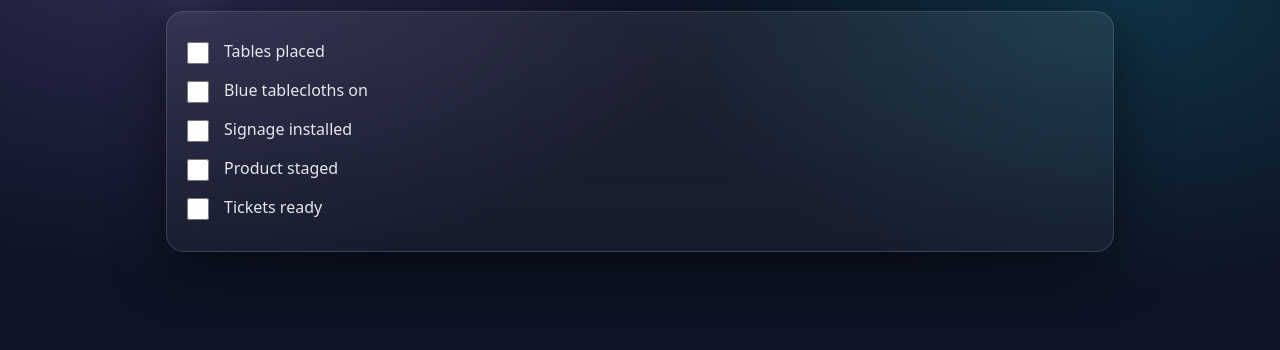
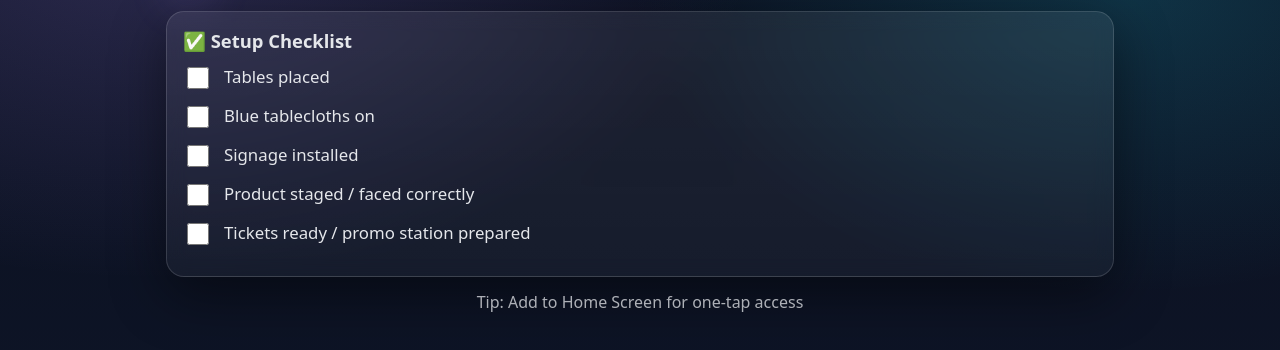
Before and after one commit to KristineMK72/promo-ops, a plain HTML site: page setup.html in a window 1280 px wide. Shown: the part 78-428 px from the top of the page. Drawn offline with Linux system fonts and the light colour scheme.

Commit message:
Update setup.html

```diff
--- a/setup.html
+++ b/setup.html
@@ -19,13 +19,16 @@
   </header>
 
   <section class="card">
-  <label class="chk"><input type="checkbox"> Tables placed</label>
-  <label class="chk"><input type="checkbox"> Blue tablecloths on</label>
-  <label class="chk"><input type="checkbox"> Signage installed</label>
-  <label class="chk"><input type="checkbox"> Product staged</label>
-  <label class="chk"><input type="checkbox"> Tickets ready</label>
+    <h2>✅ Setup Checklist</h2>
+
+    <label class="chk"><input type="checkbox"><span>Tables placed</span></label>
+    <label class="chk"><input type="checkbox"><span>Blue tablecloths on</span></label>
+    <label class="chk"><input type="checkbox"><span>Signage installed</span></label>
+    <label class="chk"><input type="checkbox"><span>Product staged / faced correctly</span></label>
+    <label class="chk"><input type="checkbox"><span>Tickets ready / promo station prepared</span></label>
   </section>
 
+  <footer>Tip: Add to Home Screen for one-tap access</footer>
 </div>
 </body>
 </html>
```
Lines whose indentation alone changed are shown as unchanged.
